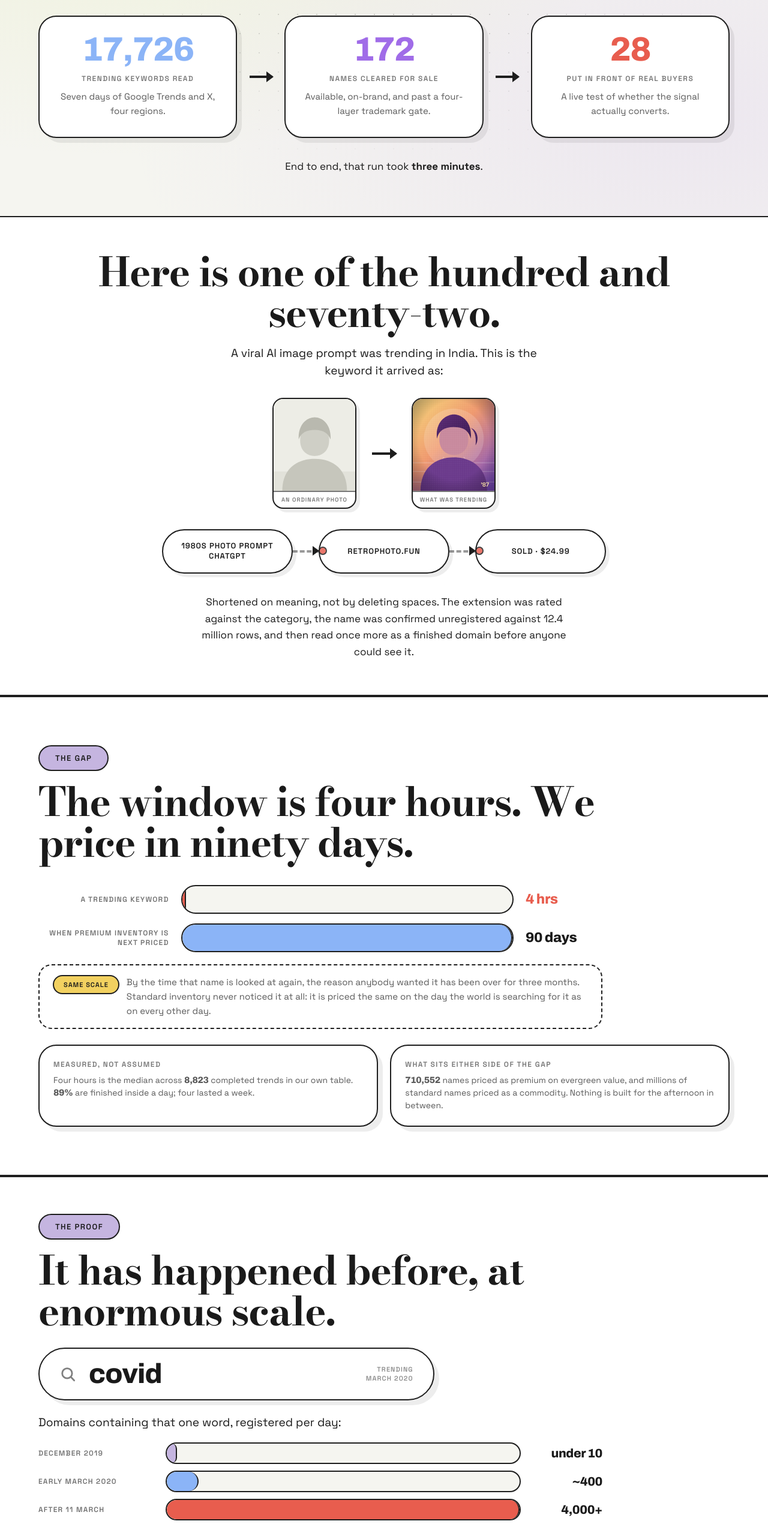
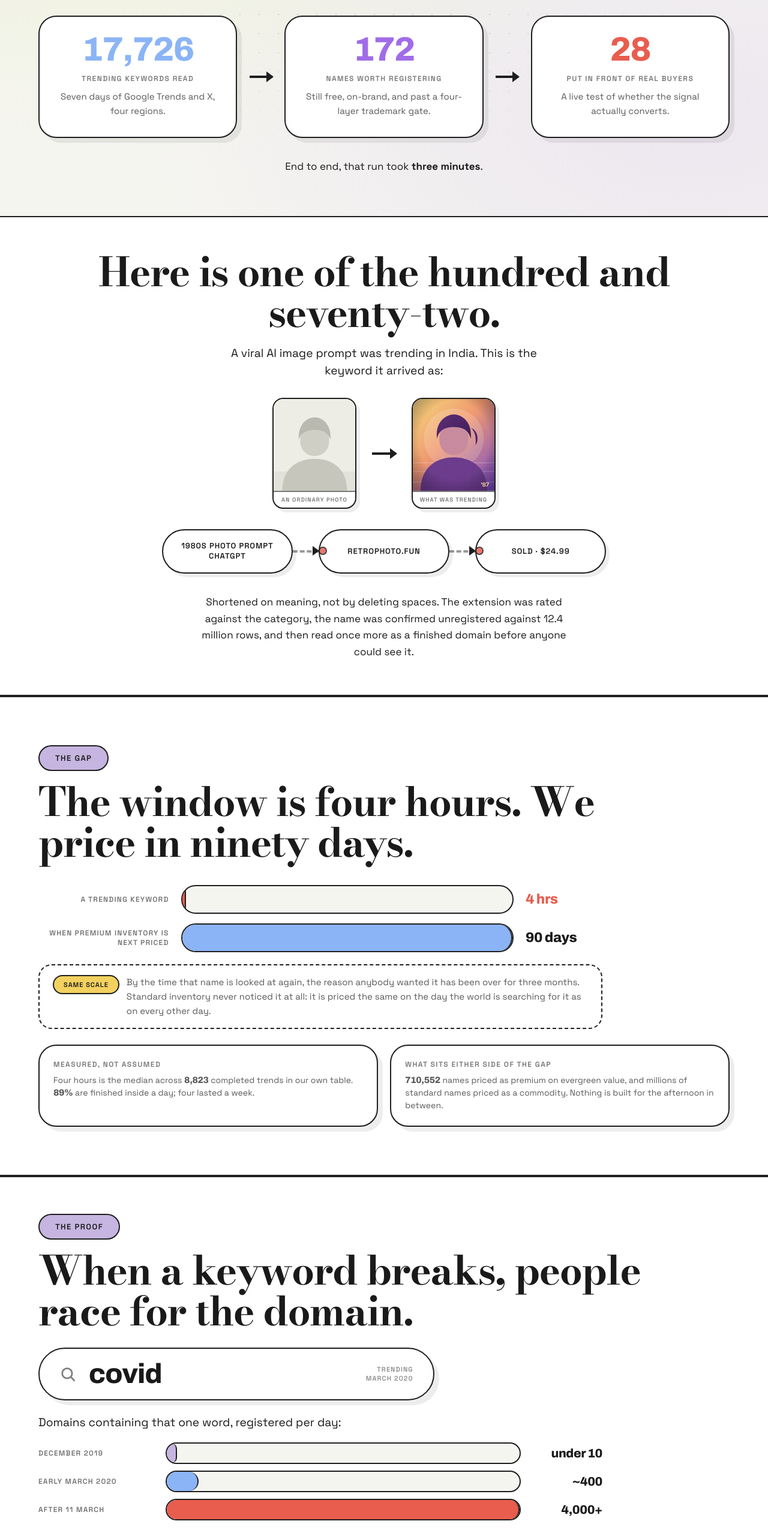
Before and after one commit to ramyashreeshetty/trendydomains, a plain HTML site: page index.html in a window 1280 px wide. Shown: the part 2040-4595 px from the top of the page at 60% size. Drawn offline with nearby package versions, Linux system fonts and the light colour scheme.

Commit message:
Two wording fixes from the read-through
'Names cleared for sale' contradicted the positioning slide, which says the
registry never touches the name. Now 'names worth registering'.

The proof headline had no subject: 'It has happened before' left the reader
working out what 'it' was. Now names the behaviour directly.

Co-Authored-By: Claude Opus 5 <noreply@anthropic.com>

```diff
--- a/index.html
+++ b/index.html
@@ -619,8 +619,8 @@ section{position:relative;}
       <div class="arrowcol"><div></div></div>
       <div class="step">
         <div class="num num-md" style="color:var(--violet);">172</div>
-        <div class="label" style="margin-top:14px;">Names cleared for sale</div>
-        <p class="sm" style="margin-top:10px;">Available, on-brand, and past a four-layer trademark gate.</p>
+        <div class="label" style="margin-top:14px;">Names worth registering</div>
+        <p class="sm" style="margin-top:10px;">Still free, on-brand, and past a four-layer trademark gate.</p>
       </div>
       <div class="arrowcol"><div></div></div>
       <div class="step">
@@ -768,7 +768,7 @@ section{position:relative;}
 <section class="chapter fitpage dense" id="proof" style="background:var(--white);border-top:2px solid var(--outline);border-bottom:2px solid var(--outline);">
   <div class="wrap">
     <div data-rv><span class="pill f-lav">The proof</span></div>
-    <h1 data-rv data-d="1" style="margin-top:18px;max-width:24ch;">It has happened before, at enormous scale.</h1>
+    <h1 data-rv data-d="1" style="margin-top:18px;max-width:24ch;">When a keyword breaks, people race for the domain.</h1>
 
     <div class="searchmock" data-rv data-d="2" style="margin-top:26px;">
       <svg viewBox="0 0 24 24" fill="none" stroke="#1A1A1A" stroke-width="2.4" stroke-linecap="round"><circle cx="11" cy="11" r="7"/><path d="M16.5 16.5L21 21"/></svg>
@@ -817,7 +817,7 @@ section{position:relative;}
     <h1 data-rv data-d="1" style="margin-top:22px;max-width:20ch;">Two halves, one loop.</h1>
     <p data-rv data-d="2" style="margin-top:12px;max-width:62ch;">One works out <em>which names are worth having today</em>. The other gets them in front of somebody. They share one table, and hand names back to each other.</p>
 
-    <div class="arch compact" data-rv data-d="3" style="margin-top:24px;">
+    <div class="arch compact" data-rv data-d="3" style="margin-top:18px;">
 
       <div class="zone supply">
         <div class="zone-head">
```
